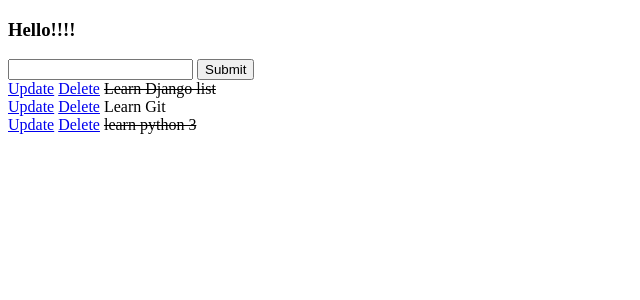
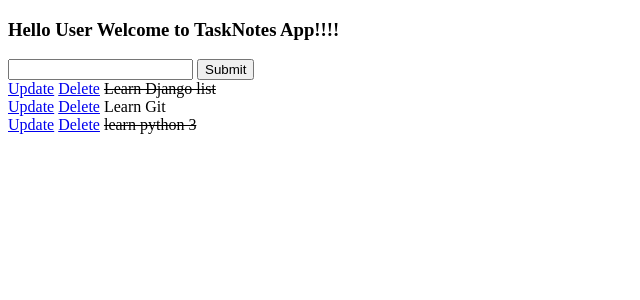
Before and after one commit to RamenManna/TaskNotes, a Django app: page / in a window 1280 px wide. Shown: the top 300 px of the page, without its empty margins (0-640 px from the left). Run offline with Django 3.2, Linux system fonts and the light colour scheme; data comes from the database, SQL or seed files in the repository.

Commit message:
2nd commit

```diff
--- a/tasks/templates/list.html
+++ b/tasks/templates/list.html
@@ -7,7 +7,7 @@
     <title>Task List</title>
 </head>
 <body>
-    <h3>Hello!!!!</h3>
+    <h3>Hello User Welcome to TaskNotes App!!!!</h3>
     <form method="POST" action="/">
         {% csrf_token %}
         {{form.title}}
```
